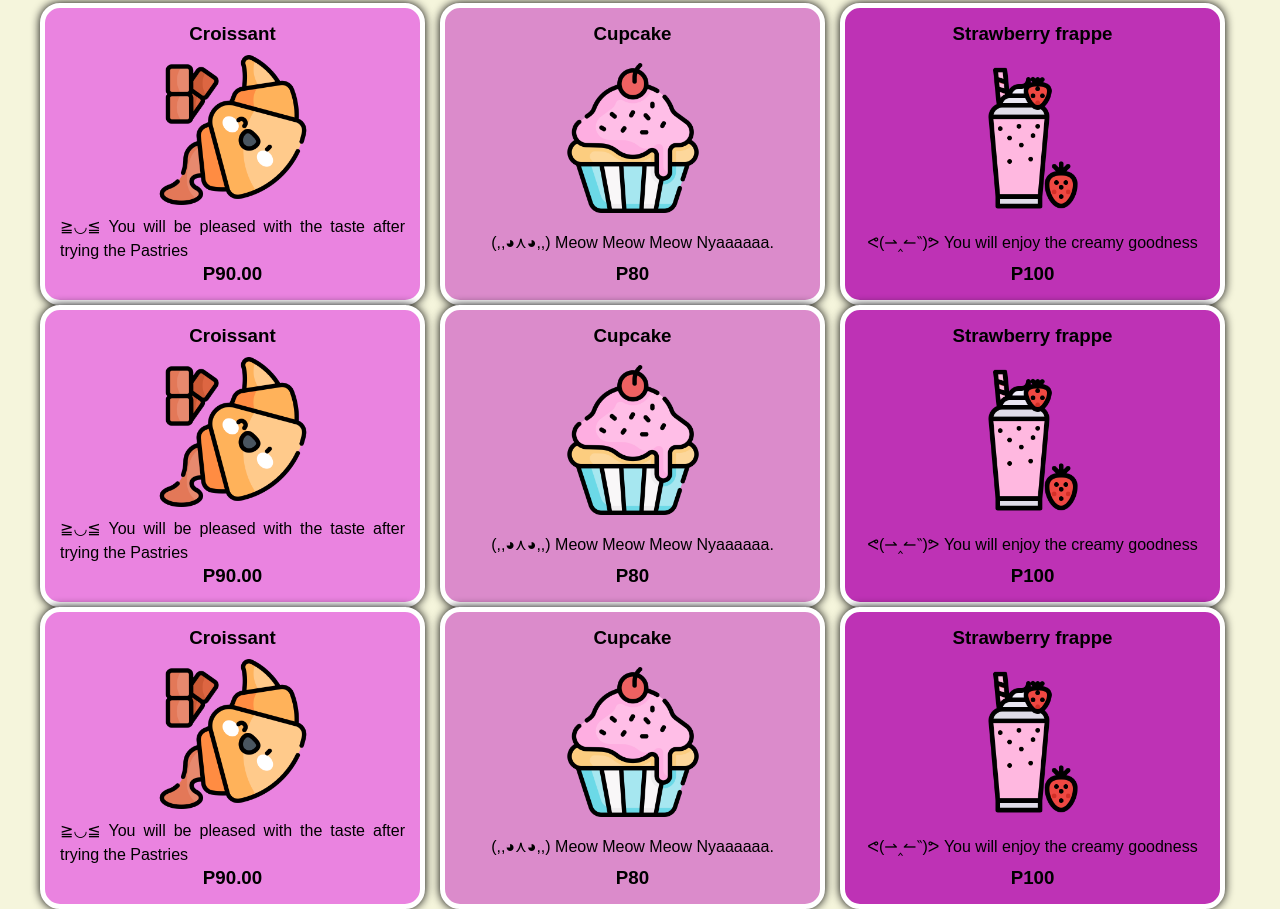
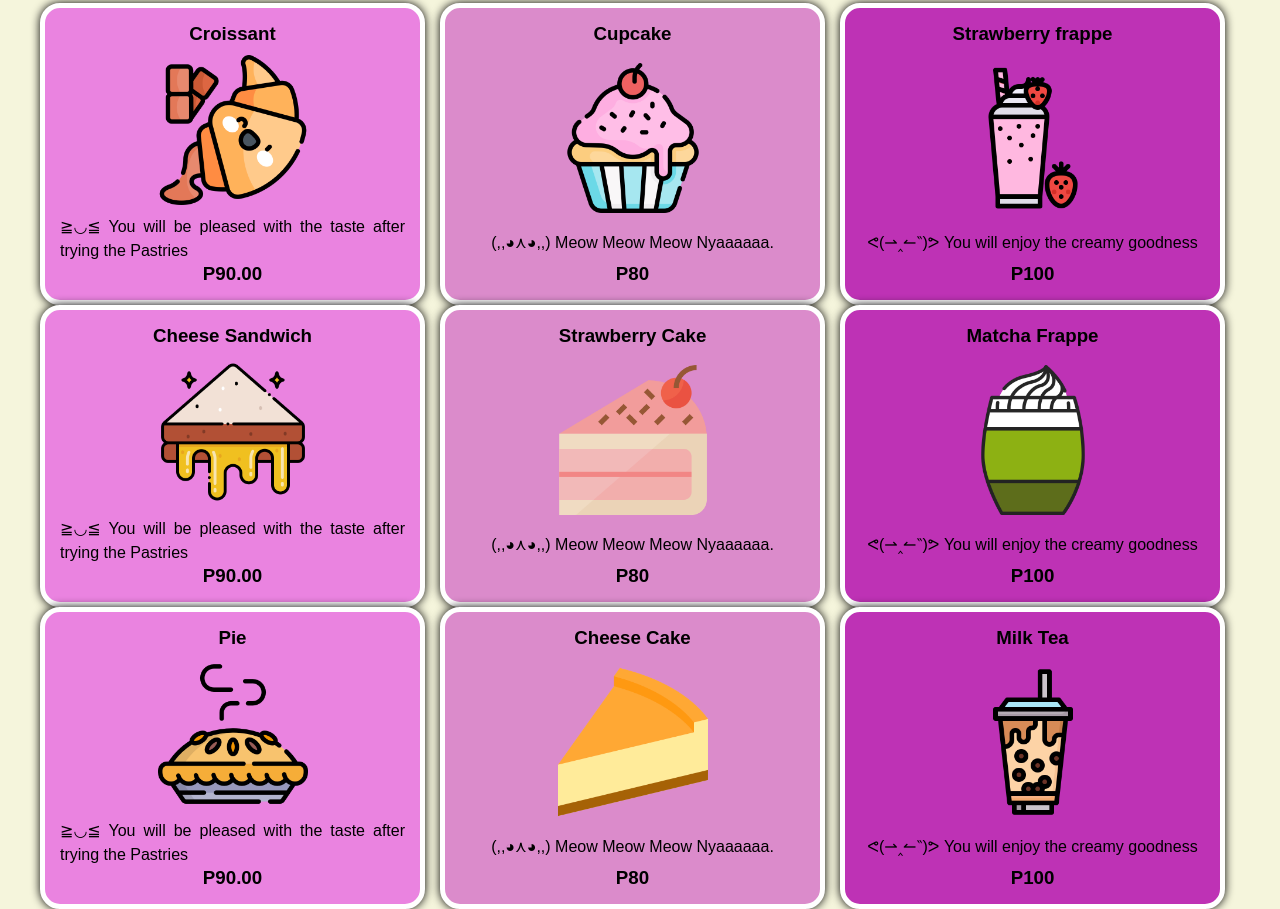
Before and after one commit to k25ji/sweetcafe321, a plain HTML site: page menu.html in a window 1280 px wide. Shown: the part 591-1500 px from the top of the page. Drawn offline with Linux system fonts and the light colour scheme.

Commit message:
Add files via upload

```diff
--- a/menu.html
+++ b/menu.html
@@ -74,8 +74,8 @@
     <section class="boxes">
         <div class="container">
             <div class="box darkred">
-                <h3>Croissant</h3>
-                <img src="croissant.png">
+                <h3>Cheese Sandwich</h3>
+                <img src="sandwich.png">
                 <p>
                     ≧◡≦ You will be pleased with the taste after trying the Pastries
                 </p>
@@ -83,8 +83,8 @@
             </div>
 
             <div class="box darkblue">
-                <h3>Cupcake</h3>
-                <img src="cupcake.png">
+                <h3>Strawberry Cake</h3>
+                <img src="strawberrykek.png">
                 <p>
                     (,,◕⋏◕,,) Meow Meow Meow Nyaaaaaa.
                 </p>
@@ -92,8 +92,8 @@
             </div>
 
             <div class="box gold">
-                <h3>Strawberry frappe</h3>
-                <img src="strawfrap.png">
+                <h3>Matcha Frappe</h3>
+                <img src="matchafrap.png">
                 <p>
                     ᕙ(⇀‸↼‶)ᕗ You will enjoy the creamy goodness
                 </p>
@@ -106,8 +106,8 @@
     <section class="boxes">
         <div class="container">
             <div class="box darkred">
-                <h3>Croissant</h3>
-                <img src="croissant.png">
+                <h3>Pie</h3>
+                <img src="pie.png">
                 <p>
                     ≧◡≦ You will be pleased with the taste after trying the Pastries
                 </p>
@@ -115,8 +115,8 @@
             </div>
 
             <div class="box darkblue">
-                <h3>Cupcake</h3>
-                <img src="cupcake.png">
+                <h3>Cheese Cake</h3>
+                <img src="cheesekek.png">
                 <p>
                     (,,◕⋏◕,,) Meow Meow Meow Nyaaaaaa.
                 </p>
@@ -124,8 +124,8 @@
             </div>
 
             <div class="box gold">
-                <h3>Strawberry frappe</h3>
-                <img src="strawfrap.png">
+                <h3>Milk Tea</h3>
+                <img src="milk-tea.png">
                 <p>
                     ᕙ(⇀‸↼‶)ᕗ You will enjoy the creamy goodness
                 </p>
```
